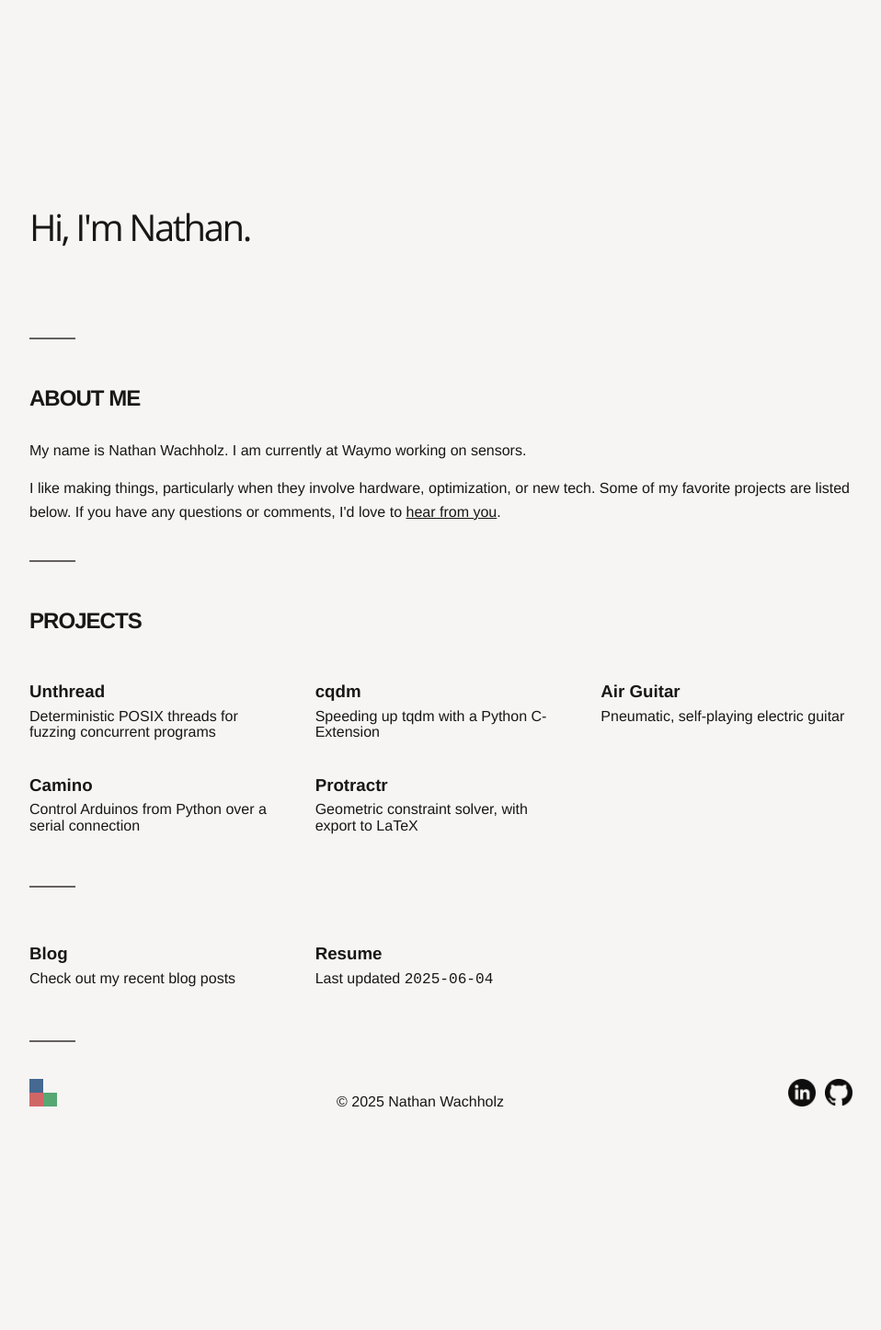
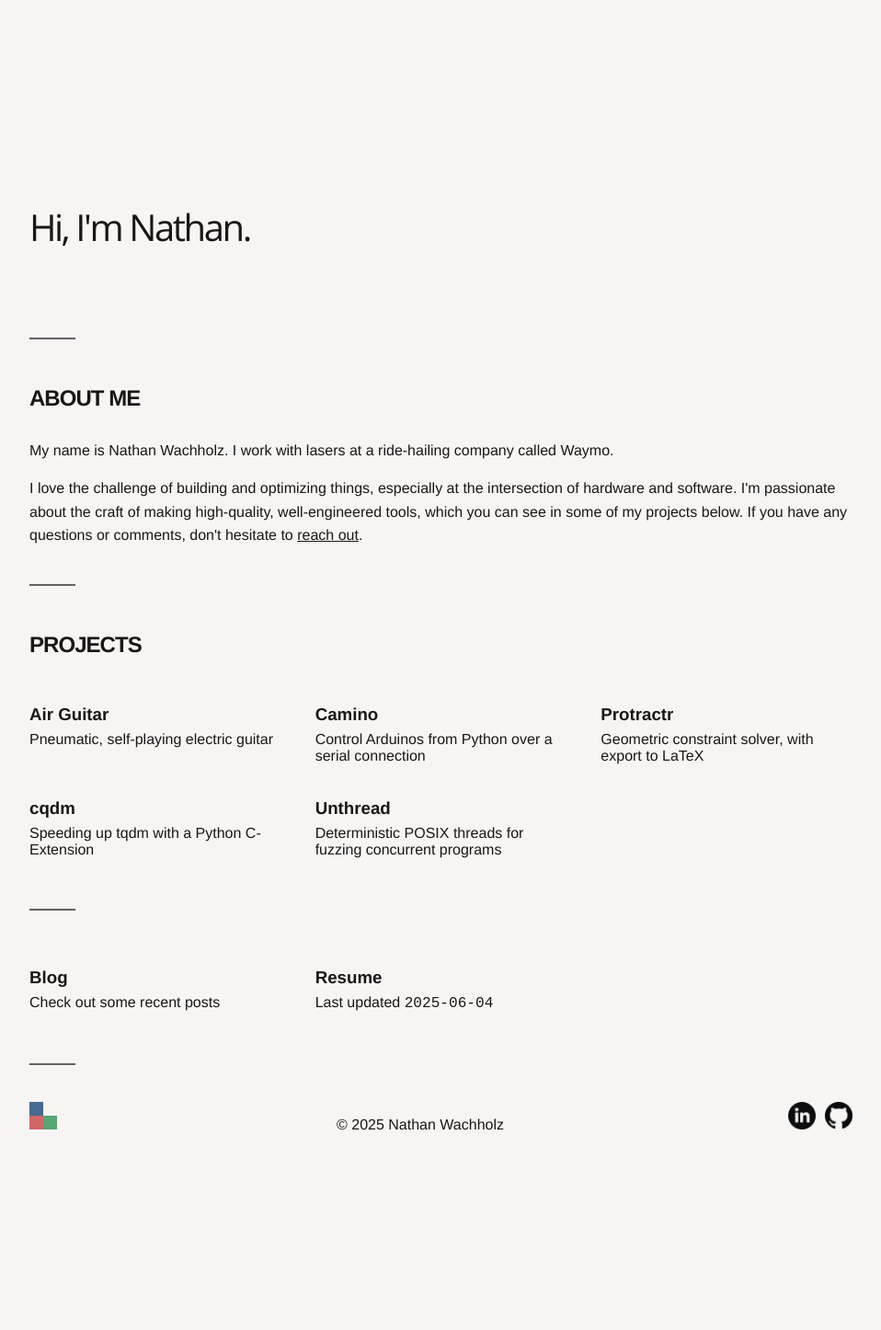
Before and after one commit to n-wach/website-static, a Jekyll site: the page built from index.html, in a window 1280 px wide. Shown: the whole page at 92% size, without its empty margins (158-1116 px from the left). Built offline with Jekyll 4.4.1, drawn with Linux system fonts in a browser that asks for light colours; before the commit the page ends 1420 px from its top, so only the background shows below that.

Commit message:
Update index.html

```diff
--- a/index.html
+++ b/index.html
@@ -11,12 +11,13 @@
     About Me
 </h2>
 <p>
-    My name is Nathan Wachholz. I am currently at Waymo working on sensors.
+    My name is Nathan Wachholz. I work with lasers at a ride-hailing company called Waymo.
 </p>
 <p>
-    I like making things, particularly when they involve hardware, optimization, or new tech.
-    Some of my favorite projects are listed below. If you have any questions or comments, I'd love to
-    <a href="mailto:me@nathanwachholz.com" target="_blank">hear from you</a>.
+    I love the challenge of building and optimizing things, especially at the intersection of
+    hardware and software. I'm passionate about the craft of making high-quality, well-engineered
+    tools, which you can see in some of my projects below. If you have any questions or comments,
+    don't hesitate to <a href="mailto:me@nathanwachholz.com" target="_blank">reach out</a>.
 </p>
 </section>
 <hr>
@@ -45,6 +38,14 @@
     <h3>Protractr</h3>
     Geometric constraint solver, with export to LaTeX
     </a>
+    <a href="/blog/cqdm">
+    <h3>cqdm</h3>
+    Speeding up tqdm with a Python C-Extension
+    </a>
+    <a href="https://github.com/n-wach/unthread" target="_blank">
+    <h3>Unthread</h3>
+    Deterministic POSIX threads for fuzzing concurrent programs
+    </a>
 </div>
 </section>
 <hr>
@@ -52,7 +53,7 @@
 <div class="item-grid">
     <a href="/blog">
     <h3>Blog</h3>
-    Check out my recent blog posts
+    Check out some recent posts
     </a>
     <a href="/static/resume.pdf" target="_blank">
     <h3>Resume</h3>
```
Also changed, not shown: other parts of index.html (+0 -8 lines).
